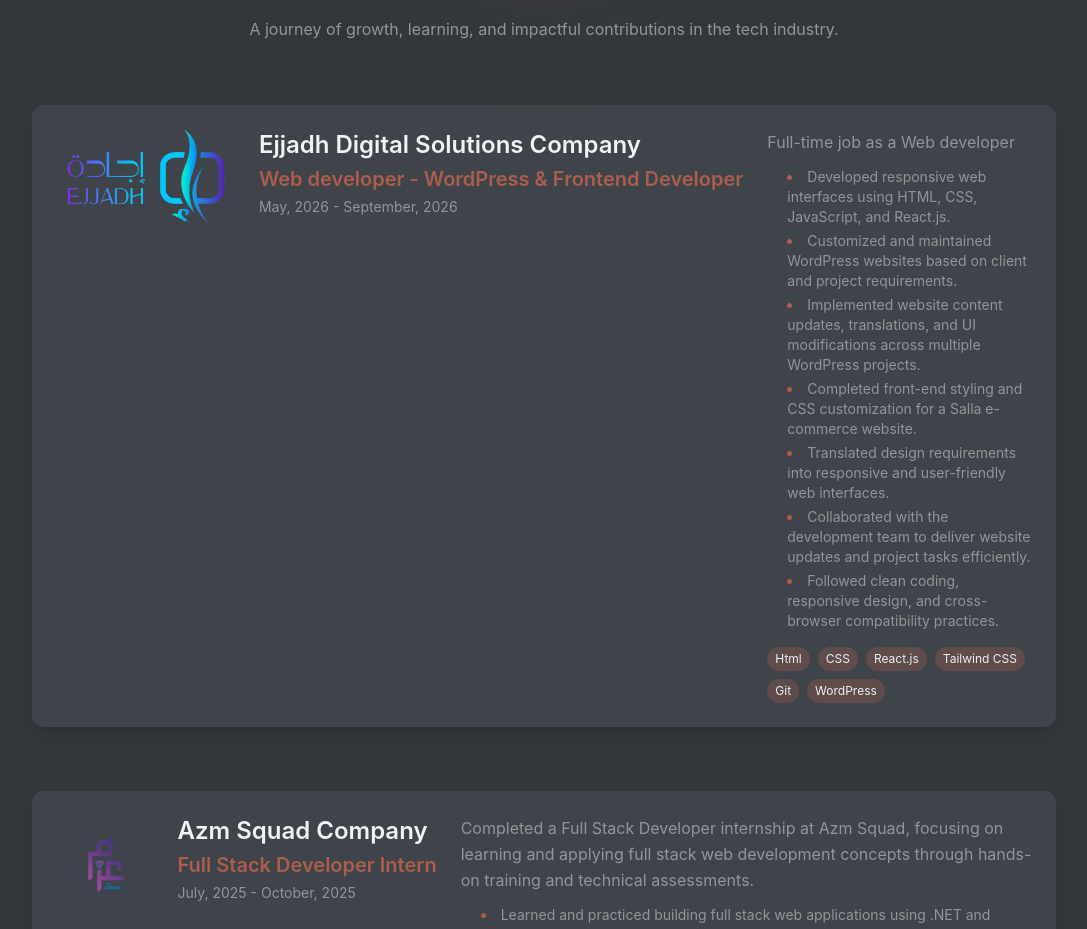
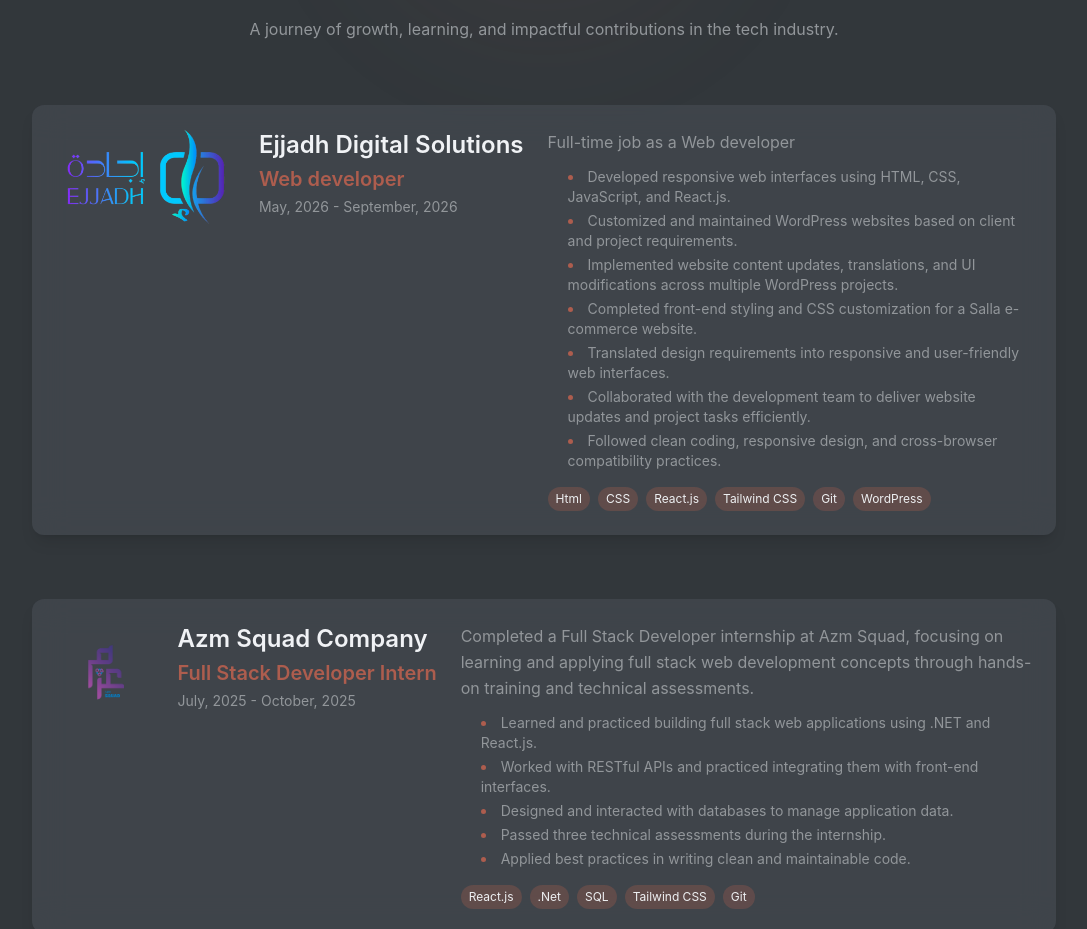
Before and after one commit to haneenabdelhaleem111/Haneen-Abdelhaleem-Portfolio, a React (Vite) app: page / in a window 1280 px wide. Shown: the part 2068-2997 px from the top of the page, without its empty margins (96-1183 px from the left). Built offline with nearby package versions, Linux system fonts and the light colour scheme.

Commit message:
updated job experiences

```diff
--- a/src/sections/Experience.jsx
+++ b/src/sections/Experience.jsx
@@ -1,8 +1,8 @@
 const experiences = [
   {
     period: "May, 2026 - September, 2026",
-    role: "Web developer - WordPress & Frontend Developer",
-    company: "Ejjadh Digital Solutions Company",
+    role: "Web developer ",
+    company: "Ejjadh Digital Solutions",
     description: "Full-time job as a Web developer ",
     list: [
       "Developed responsive web interfaces using HTML, CSS, JavaScript, and React.js.",
```
